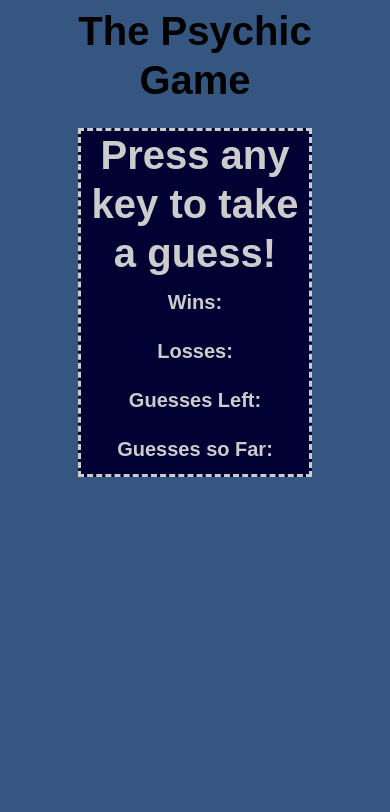
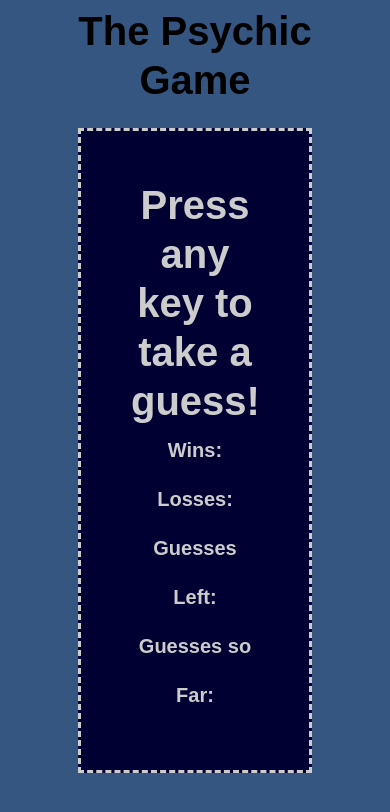
Before and after one commit to Slicktone/psychic-game-app, a PHP site: page / in a window 390 px wide. Shown: the top 812 px of the page. Run offline with PHP 8.4, Linux system fonts and the light colour scheme.

Commit message:
Media Queries

```diff
--- a/assets/css/style.css
+++ b/assets/css/style.css
@@ -31,5 +31,10 @@
 	border: 3px dashed #ccc;
 	margin-top: 10%;
 	background-color: #000033;
+}
 
+@media (max-width: 640px) {
+	.bocks {
+		padding: 50px;
+	}
 }
--- a/index.html
+++ b/index.html
@@ -19,9 +19,6 @@
         <h3>Guesses so Far: <span id="currentGuess" class="guesses"></span></h3>
     </div>
 
-<div class="image"></div>
-
-
     <script src="assets/javascript/game.js"></script>
     </body>
 </html>
```
